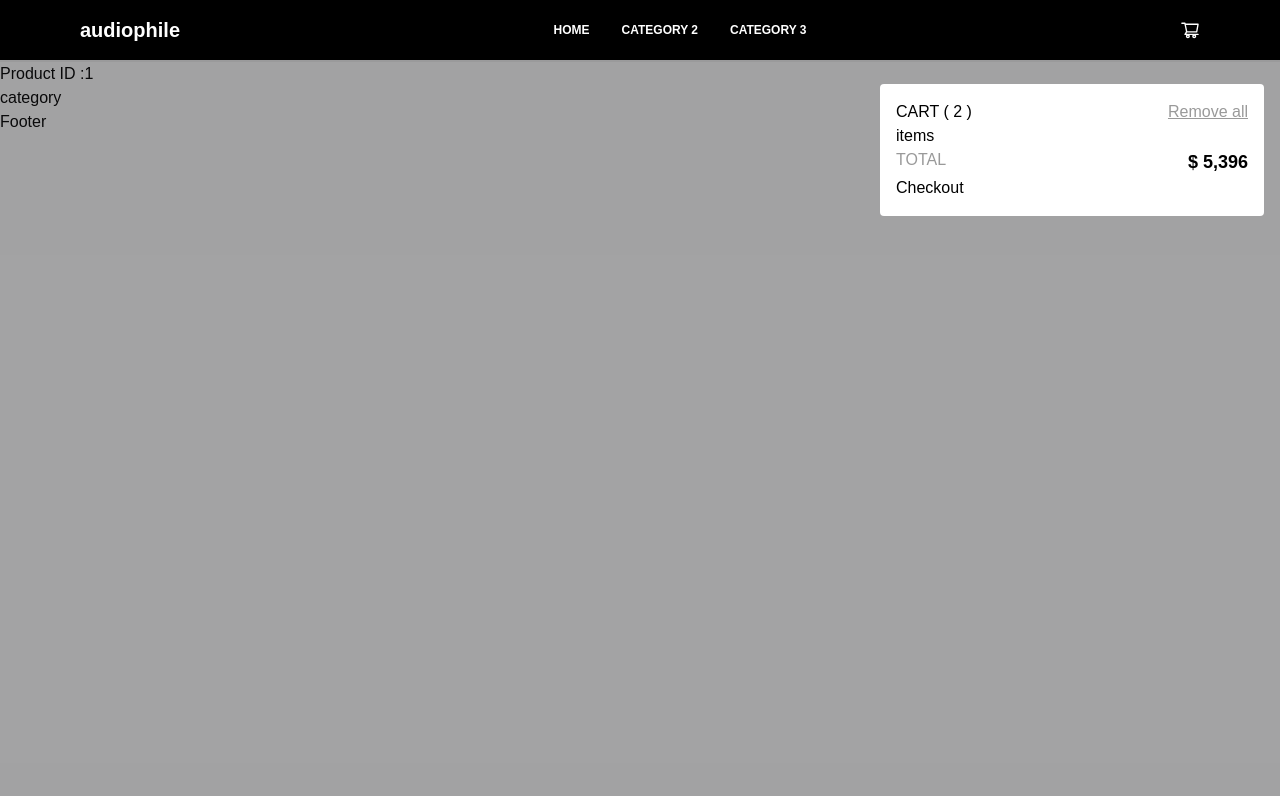
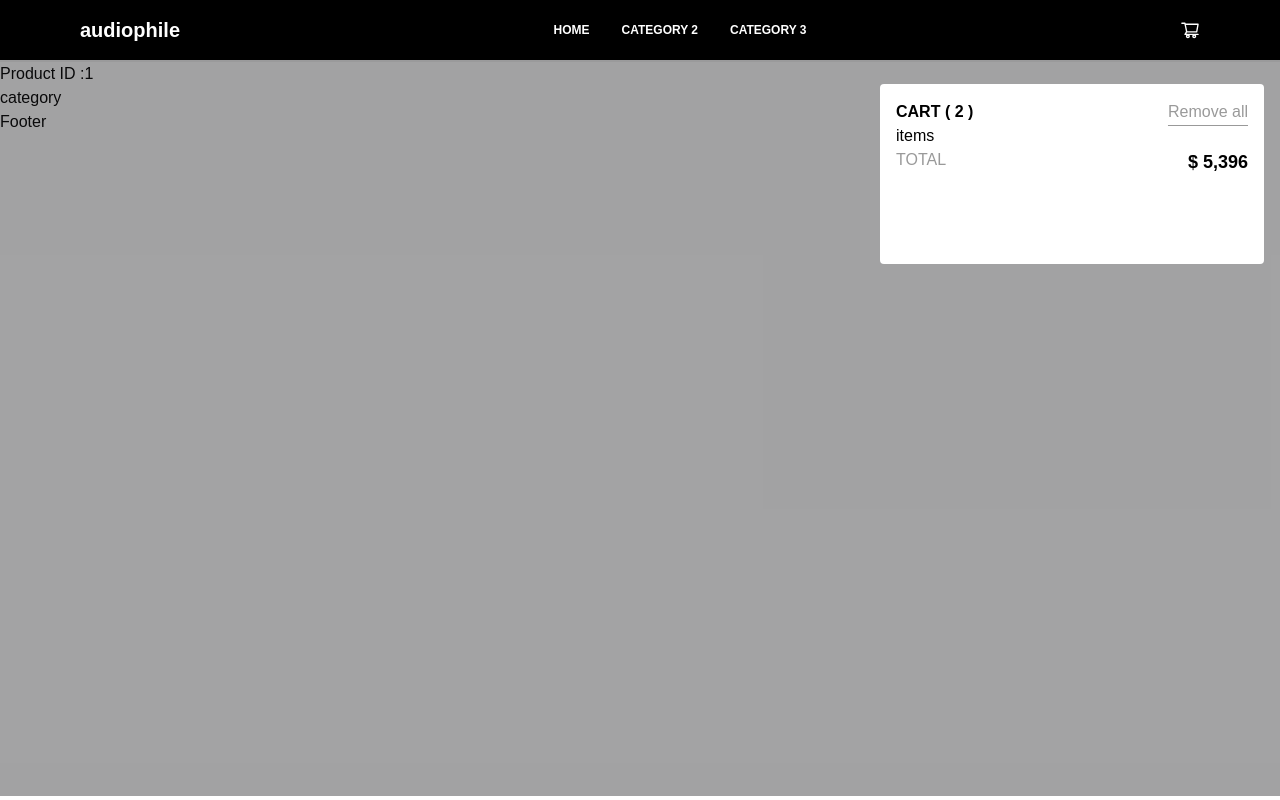
Before and after one commit to AshrafElshaer/e-commerce-client, a React (Vite) app: page /category/1 in a window 1280 px wide. Built offline with nearby package versions, Linux system fonts and the light colour scheme.

Commit message:
create button component

```diff
--- /dev/null
+++ b/src/components/Button.tsx
@@ -0,0 +1,39 @@
+import React, { ButtonHTMLAttributes, FC, useEffect } from "react";
+import { AiOutlineRight } from "react-icons/ai";
+type TBottunProps = {
+  children: string;
+  buttonType?: string;
+} & ButtonHTMLAttributes<HTMLButtonElement>;
+
+type TButtonStyles = {
+  readonly [key: string]: string;
+  primary: string;
+  outline: string;
+  secondary: string;
+};
+
+const buttonStyles: TButtonStyles = {
+  primary: "text-white bg-orange hover:bg-light-orange",
+  outline:
+    "text-black bg-white border border-black hover:bg-black hover:text-white",
+  secondary: "text-black hover:text-orange",
+};
+
+const Button: FC<TBottunProps> = ({
+  children,
+  buttonType = "primary",
+  ...otherProps
+}) => {
+  return (
+    <button
+      className={`transition-all duration-300 w-full text-center bg-white py-4 uppercase font-bold flex justify-center items-center gap-4 ${buttonStyles[buttonType]}`}
+      {...otherProps}>
+      <p>{children}</p>
+      <p className='text-orange'>
+        {buttonType === "secondary" && <AiOutlineRight />}
+      </p>
+    </button>
+  );
+};
+
+export default Button;
--- a/src/components/Cart.tsx
+++ b/src/components/Cart.tsx
@@ -1,4 +1,5 @@
 import React from "react";
+import Button from "./Button";
 
 type TCartProps = {
   toggleCart: () => void;
@@ -11,15 +12,19 @@ const Cart = ({ toggleCart }: TCartProps) => {
         role='cart'
         className='max-w-sm bg-white z-10 relative top-6 ml-auto text-black p-4 rounded'>
         <div role='cartHeader' className='w-full flex justify-between'>
-          <h3>CART ( 2 )</h3>
-          <p className='cursor-pointer text-black/40 underline'>Remove all</p>
+          <h4 className='font-bold '>CART ( 2 )</h4>
+          <p className='cursor-pointer text-black/40 underline underline-offset-8 hover:text-orange transition-all'>
+            Remove all
+          </p>
         </div>
         <div>items</div>
-        <div role='cartHeader' className='w-full flex justify-between'>
-          <h3 className='text-black/40'>TOTAL</h3>
+        <div role='cartTotal' className='w-full flex justify-between mb-4'>
+          <h4 className='text-black/40'>TOTAL</h4>
           <p className='font-bold text-lg'>$ 5,396</p>
         </div>
-        <button>Checkout</button>
+        <Button buttonType='primary'>
+          checkout
+        </Button>
       </div>
       <div
         className='w-full absolute top-0 left-0 h-[92vh] bg-zinc-900/40'
--- a/src/components/CategoryPreview.tsx
+++ b/src/components/CategoryPreview.tsx
@@ -1,9 +1,9 @@
 import React, { FC } from "react";
 import { Link } from "react-router-dom";
 
-const CategoryPreview:FC = () => {
+const CategoryPreview: FC = () => {
   return (
-    <div className="relative min-w-[12rem] before:content-[''] before:absolute before:w-full before:h-40 before:bg-gray before:-bottom-4 before:left-0 before:rounded-lg">
+    <div className="relative min-w-[12rem] before:content-[''] before:absolute before:w-full before:h-40 before:bg-gray before:-bottom-4 before:left-0 before:rounded-lg before:shadow-md">
       <img
         src='./assets/shared/desktop/image-category-thumbnail-headphones.png'
         alt='category'
@@ -11,7 +11,6 @@ const CategoryPreview:FC = () => {
       />
       <p className='font-bold uppercase my-2 relative'>title</p>
       <Link to='auth' className='relative'>
-
         Shop
       </Link>
     </div>
--- a/src/components/navbar.tsx
+++ b/src/components/navbar.tsx
@@ -46,19 +46,19 @@ const Navbar: FC = () => {
             ${
               isMenuOpen ? "block sm:flex" : "hidden"
             } sm:justify-start sm:gap-4 sm:flex-wrap`}>
-            <li className='mb-6 flex-1'>
+            <li className='mb-8 flex-1'>
               <CategoryPreview />
             </li>
-            <li className='mb-6 flex-1'>
+            <li className='mb-8 flex-1'>
               <CategoryPreview />
             </li>
-            <li className='mb-6 flex-1'>
+            <li className='mb-8 flex-1'>
               <CategoryPreview />
             </li>
-            <li className='mb-6 flex-1'>
+            <li className='mb-8 flex-1'>
               <CategoryPreview />
             </li>
-            <li className='mb-6 flex-1'>
+            <li className='mb-8 flex-1'>
               <CategoryPreview />
             </li>
           </ul>
```
